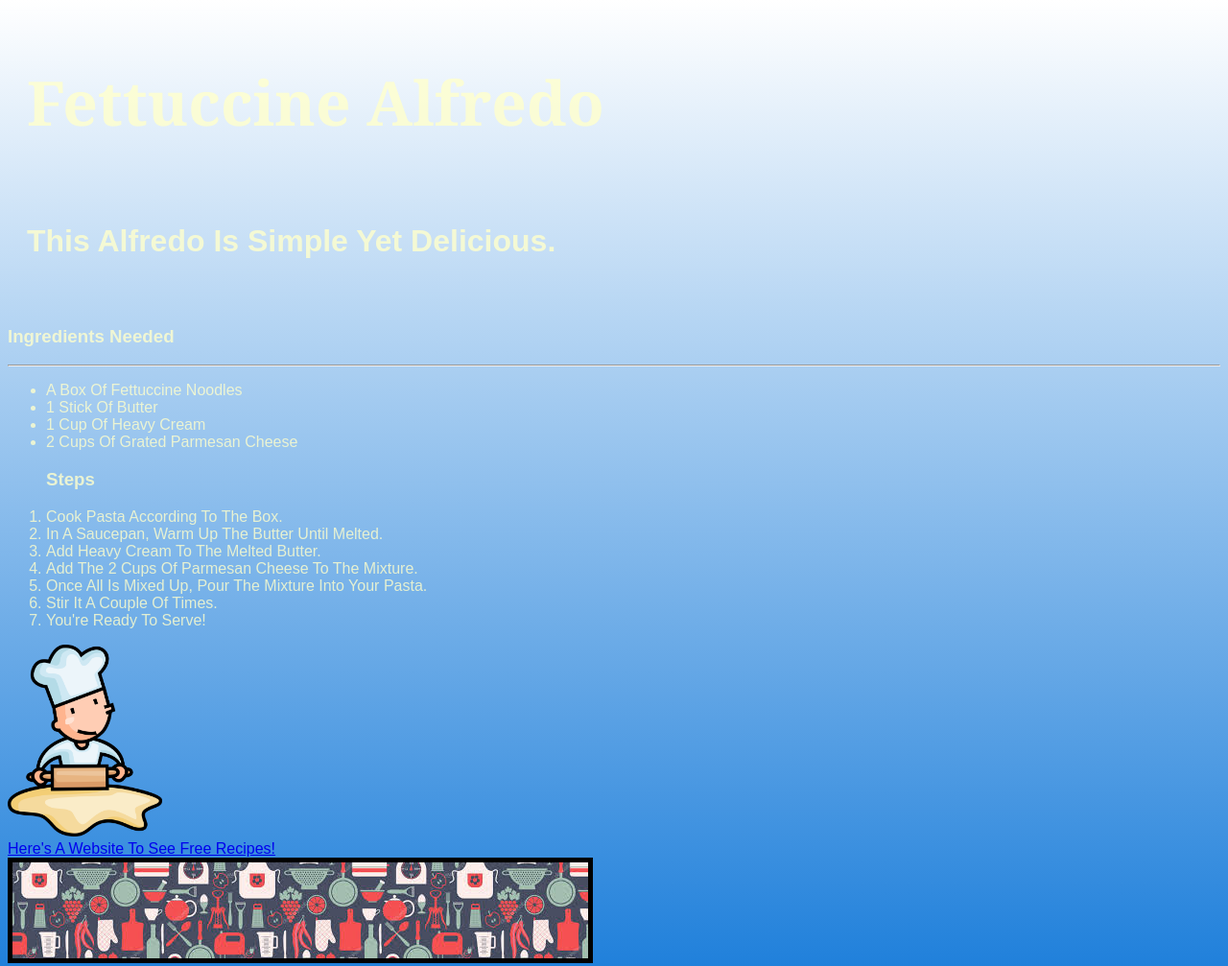
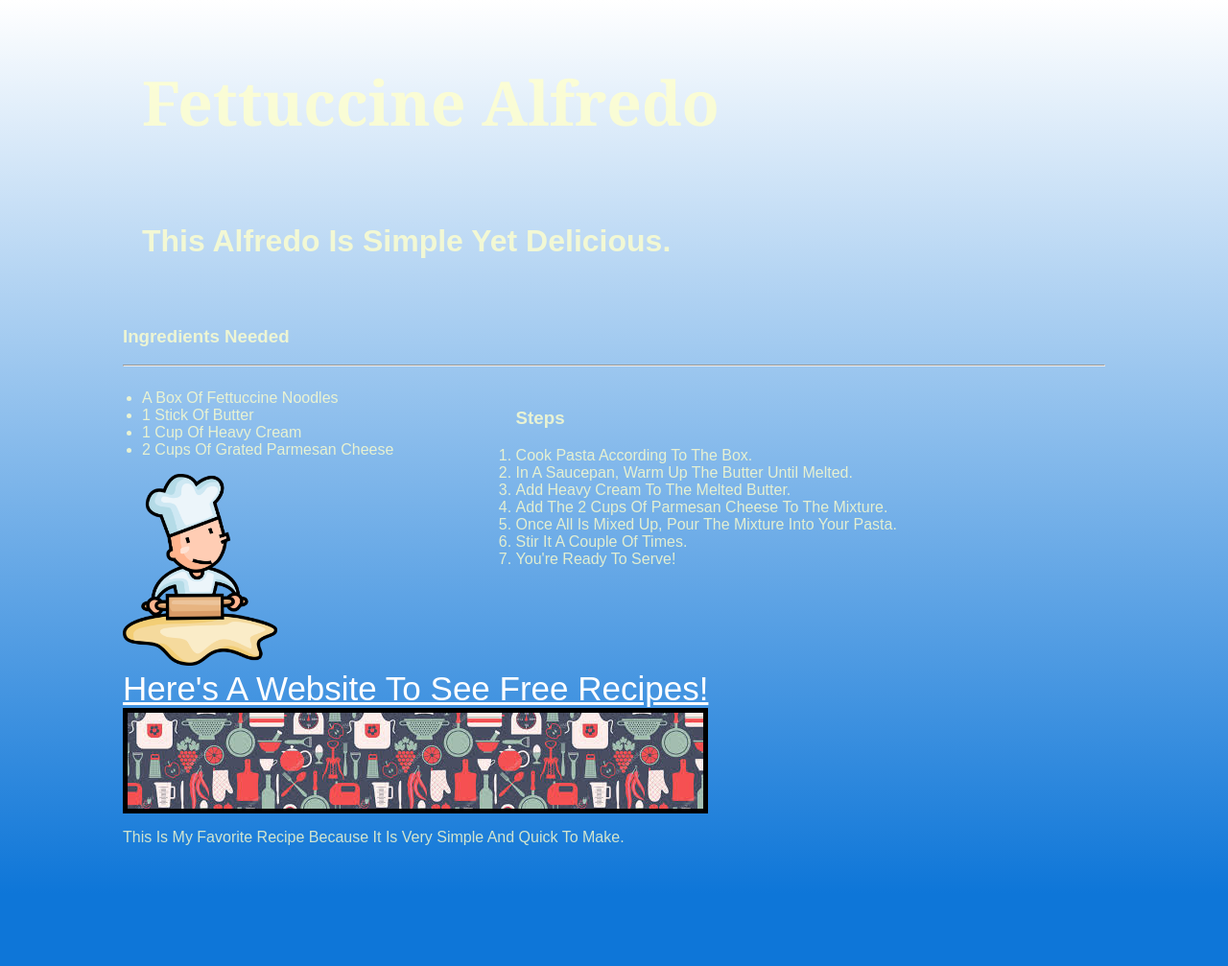
Before and after one commit to AngelJohnakin/csit121, a plain HTML site: page lab04 UNFINISTED/index.html in a window 1280 px wide. Shown: the top 1007 px of the page at 96% size. After the commit the page ends 932 px from the top, so only its background shows below. Drawn offline with Linux system fonts and the light colour scheme.

Commit message:
Update recipe.css

```diff
--- a/lab04 UNFINISTED/recipe.css
+++ b/lab04 UNFINISTED/recipe.css
@@ -4,6 +4,13 @@ body {
     background-repeat: no-repeat;
     font-family: Arial, Helvetica, sans-serif;
     text-transform: capitalize;
+    margin: 0;
+}
+
+.container {
+    width: 80%;
+    margin: 0 auto;
+    overflow: hidden;
 }
 
 h1 {
@@ -23,19 +30,45 @@ h2 {
 
 h3 {
     color: hsla(60, 100%, 90%, 0.8);
+
 }
 
-li {
+ul {
+    float: left;
+    width: 30%;
     color: hsla(60, 100%, 90%, 0.8);
+    padding-left: 20px;
+}
+
+ol {
+    float: right;
+    width: 60%;
+    color: hsla(60, 100%, 90%, 0.8);
+
 }
 
 p {
     color: hsla(60, 100%, 90%, 0.8);
     margin-bottom: 50px;
 }
+
 .image-container {
     width: 600px;
     height: 100px;
     border: 5px solid black;
     background-image: url(images/kitchenbanner.jpg);
 }
+
+a:link {
+    color: #ffffff;
+    font-size: 35px;
+}
+
+a:visited {
+    color: purple;
+}
+
+
+a:hover {
+    color: red;
+}
```
